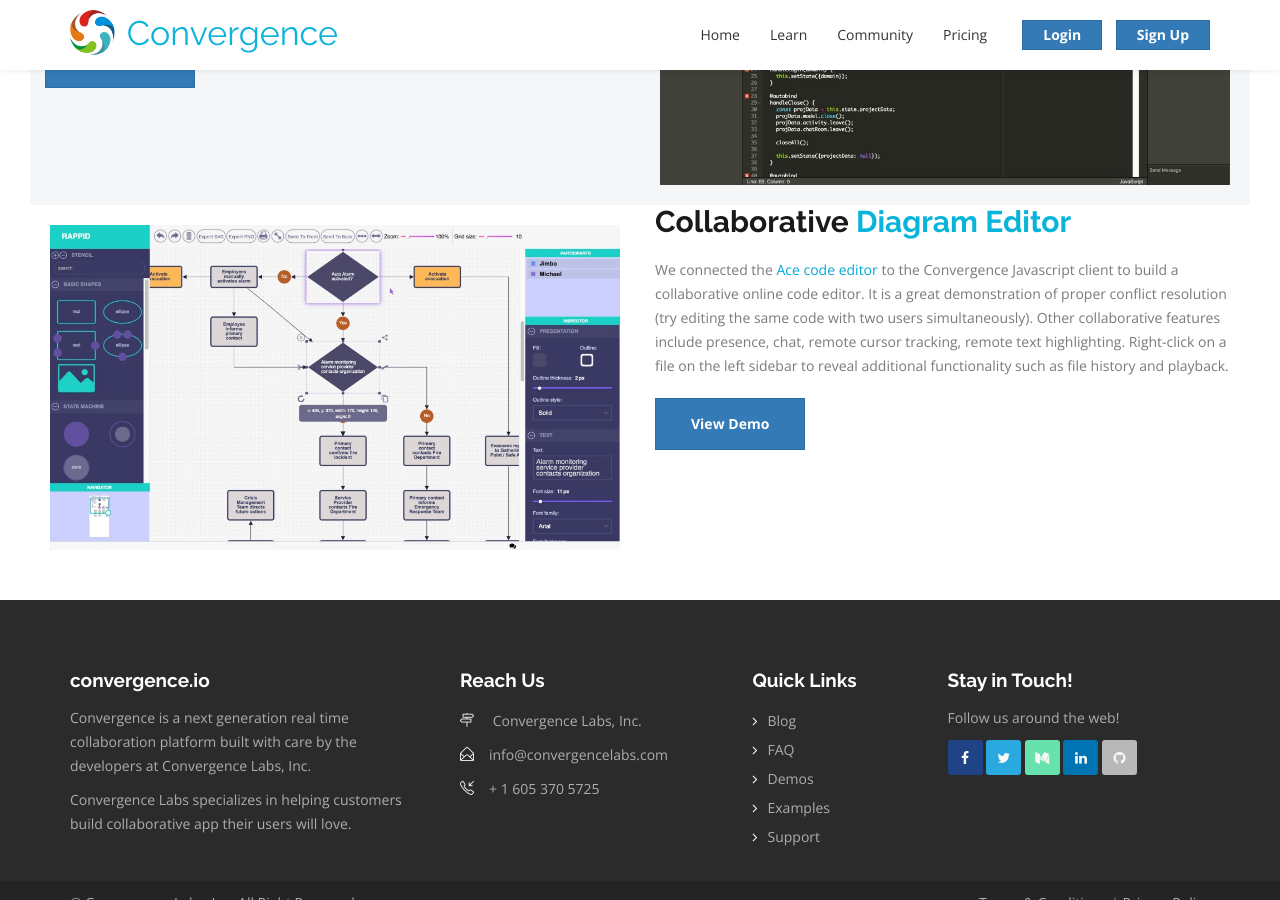
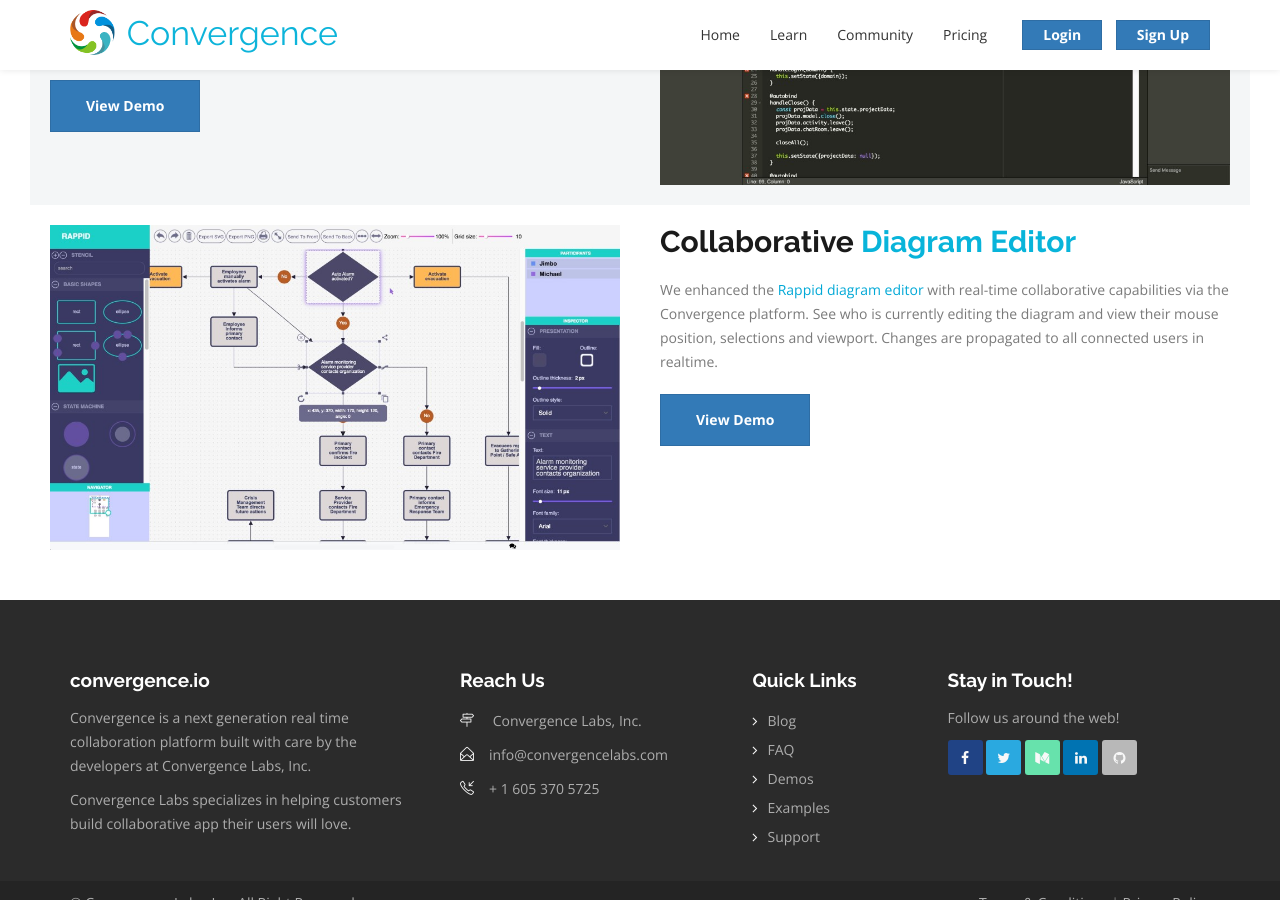
Before and after one commit to convergencelabs/convergence-io, a Jekyll site: the page built from pages/demos.html, in a window 1280 px wide and 900 px high, scrolled down 575 px. Built offline with Jekyll 4.4.1, drawn with Linux system fonts in a browser that asks for light colours.

Commit message:
Updated the css on the demos page.

```diff
--- a/_includes/html-head.html
+++ b/_includes/html-head.html
@@ -23,8 +23,8 @@
 
   <link href="/assets/css/convergence.css" rel="stylesheet">
 
-  <link href='http://fonts.googleapis.com/css?family=Raleway:400,700,800&amp;subsetting=all' rel='stylesheet' type='text/css'>
-  <link href='http://fonts.googleapis.com/css?family=Open+Sans:400italic,400,800,700,300' rel='stylesheet' type='text/css'>
+  <link href='//fonts.googleapis.com/css?family=Raleway:400,700,800&amp;subsetting=all' rel='stylesheet' type='text/css'>
+  <link href='//fonts.googleapis.com/css?family=Open+Sans:400italic,400,800,700,300' rel='stylesheet' type='text/css'>
 
   <script src="/assets/lib/jquery/jquery.min.js"></script>
   <script src="/assets/lib/bootstrap-3.3.7-dist/js/bootstrap.min.js" type="text/javascript"></script>
--- /dev/null
+++ b/_sass/demos.scss
@@ -0,0 +1,3 @@
+#demos {
+
+}
--- a/pages/demos.html
+++ b/pages/demos.html
@@ -1,6 +1,6 @@
 ---
 title: Demos
-permalink: /Demos/
+permalink: /demos/
 layout: page
 ---
 <section id="#demos">
@@ -18,7 +18,7 @@
   </div>
   <div class="container-fluid alt-bands">
     <div class="row">
-      <div class="col-md-6 col-sm-12">
+      <div class="col-md-6 col-sm-12 alt-band-content">
         <h2>Collaborative <span class="blue">Code Editor</span></h2>
         <p>We connected the <a href="https://ace.c9.io">Ace code editor</a> to the Convergence Javascript client to
           build
@@ -42,16 +42,12 @@
           <img src="/assets/img/demos/diagram-editor.jpg" alt="diagram-editor" width="700" style="max-width: 100%;">
         </a>
       </div>
-      <div class="col-md-6 col-sm-12">
+      <div class="col-md-6 col-sm-12 alt-band-content">
         <h2>Collaborative <span class="blue">Diagram Editor</span></h2>
-        <p>We connected the <a href="https://ace.c9.io">Ace code editor</a> to the Convergence Javascript client to
-          build
-          a collaborative online code editor. It is a great demonstration of proper conflict resolution (try editing the
-          same code with two users simultaneously). Other collaborative features include presence, chat, remote cursor
-          tracking, remote text highlighting. Right-click on a file on the left sidebar to reveal additional
-          functionality
-          such as file history and playback.
-        </p>
+        <p>We enhanced the <a href="http://jointjs.com/">Rappid diagram editor</a> with
+          real-time collaborative capabilities via the Convergence platform. See who is currently editing the diagram
+          and view their mouse position, selections and viewport. Changes are propagated to all connected users in
+          realtime.</p>
         <a class="btn btn-primary" href="https://demo.convergence.io/diagram-editor/">View Demo</a>
       </div>
     </div>
```
